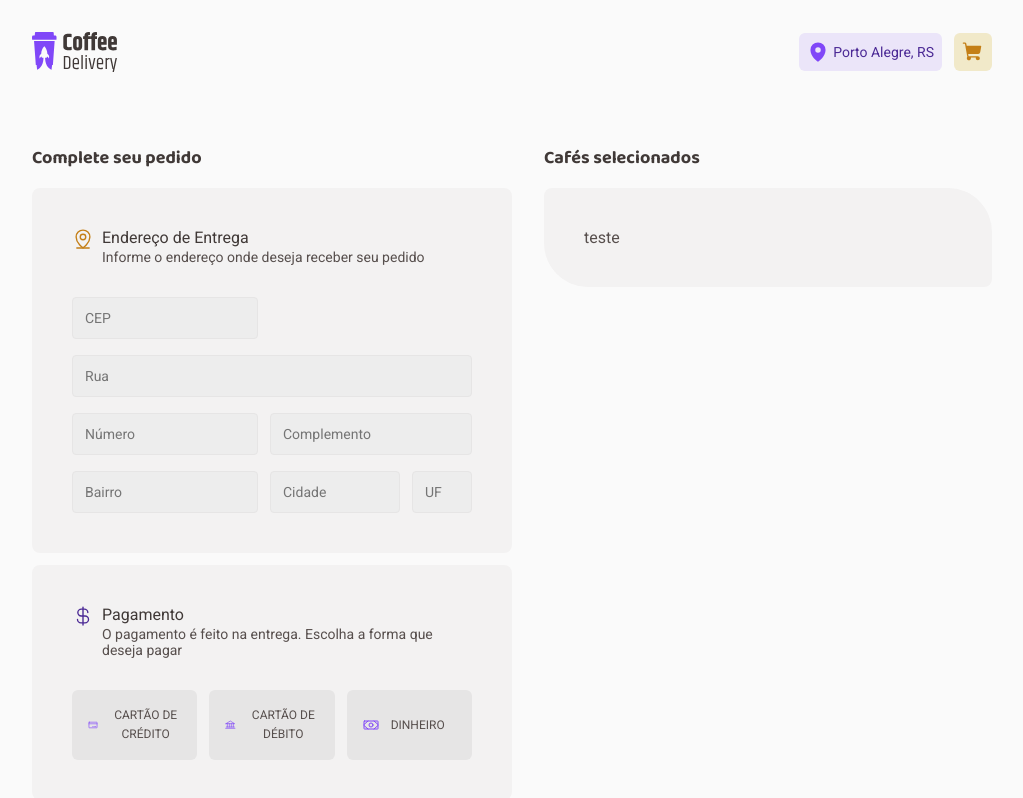
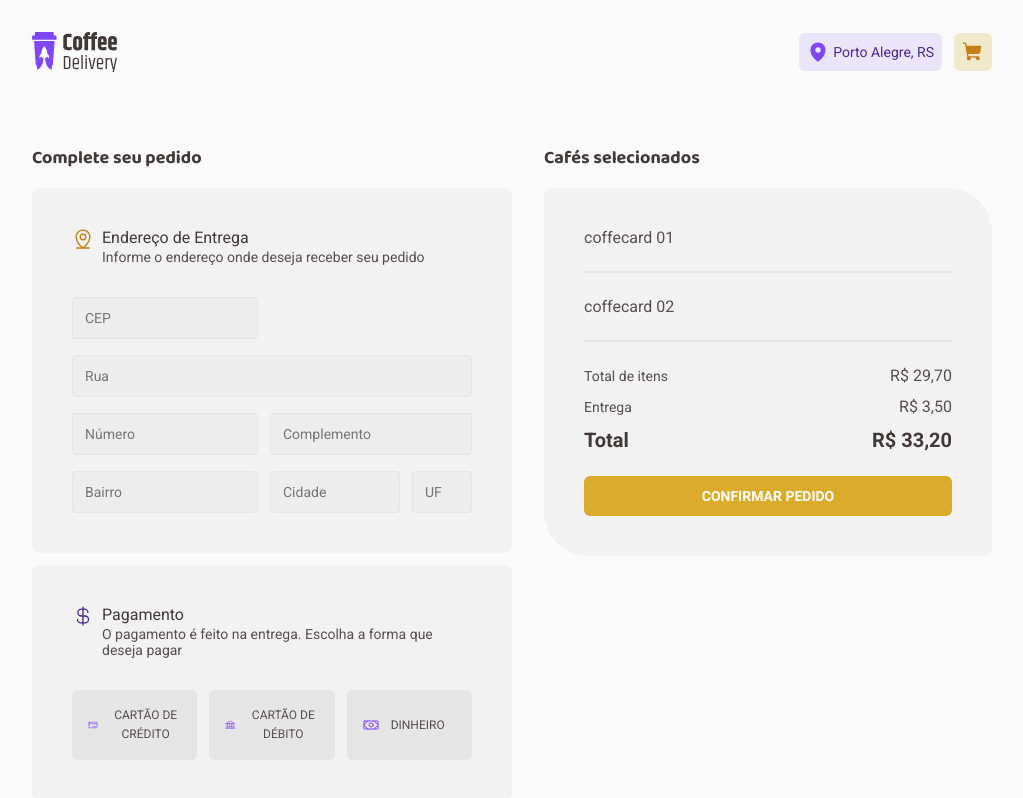
Before and after one commit to jaocruz/coffee-delivery, a React (Vite) app: page /checkout in a window 1280 px wide. Shown: the top 798 px of the page, without its empty margins (128-1151 px from the left). Built offline with nearby package versions, Linux system fonts and the light colour scheme.

Commit message:
modal cafes selecionados

```diff
--- a/src/pages/checkout/index.tsx
+++ b/src/pages/checkout/index.tsx
@@ -1,4 +1,4 @@
-import { CheckoutContainer, CoffeOrderContainer, FormContainer, FormContent, PaymentButton, PaymentMethodContainer } from "./styles";
+import { CheckoutContainer, CoffeOrderContainer, ConfirmButton, FormContainer, FormContent, PaymentButton, PaymentMethodContainer } from "./styles";
 import { Bank, CreditCard, CurrencyDollar, MapPinLine, Money } from "phosphor-react";
 import { Input } from "./components/input";
 
@@ -63,7 +63,32 @@ export function Checkout(){
             <label>Cafés selecionados</label>
 
             <CoffeOrderContainer>
-               teste
+               coffecard 01
+               <div className="divider"/>
+
+               coffecard 02
+               <div className="divider"/>
+
+               <div className="coffeInfo">
+                  <div>
+                     <span>Total de itens</span>
+                     <span>R$ 29,70</span>
+                  </div>
+
+                  <div>
+                     <span>Entrega</span>
+                     <span>R$ 3,50</span>
+                  </div>
+
+                  <div>
+                     <strong>Total</strong>
+                     <strong>R$ 33,20</strong>
+                  </div>
+               </div>
+
+               <ConfirmButton type="button">
+                  Confirmar pedido
+               </ConfirmButton>
             </CoffeOrderContainer>
          </form>
       </CheckoutContainer>
--- a/src/pages/checkout/styles.ts
+++ b/src/pages/checkout/styles.ts
@@ -99,8 +99,60 @@ export const PaymentMethodContainer = styled(BaseContainer)`
 `
 
 export const CoffeOrderContainer = styled(BaseContainer)`
+   row-gap: 1.5rem;
+
    border-top-right-radius: 2.75rem;
    border-bottom-left-radius: 2.75rem;
+
+   .divider{
+      height: 0;
+      border: 1px solid ${props => props.theme["base-button"]};
+   }
+
+   .coffeInfo{
+      display: grid;
+      row-gap: 0.75rem;
+   }
+
+   .coffeInfo > div{
+      display: flex;
+      align-items: center;
+      justify-content: space-between;
+      color: ${props => props.theme["base-text"]};
+   }
+
+   .coffeInfo > div span:first-child{
+      font-size: 0.875rem;
+      font-weight: 400;
+   }
+
+   .coffeInfo > div strong{
+      font-size: 1.25rem;
+      font-weight: bold;
+      color: ${props => props.theme["base-subtitle"]};
+   }
+`
+
+export const ConfirmButton = styled.button`
+   border: 0;
+   border-radius: 0.375rem;
+
+   padding: 0.75rem 0.5rem;
+
+   cursor: pointer;
+
+   text-transform: uppercase;
+   font-size: 0.875rem;
+   font-weight: bold;
+
+   transition: background 0.1s ease-in-out;
+
+   color: ${props => props.theme.white};
+   background: ${props => props.theme.yellow};
+
+   &:hover{
+      background: ${props => props.theme["yellow-dark"]};
+   }
 `
 
 export const FormContent = styled.div`
```
